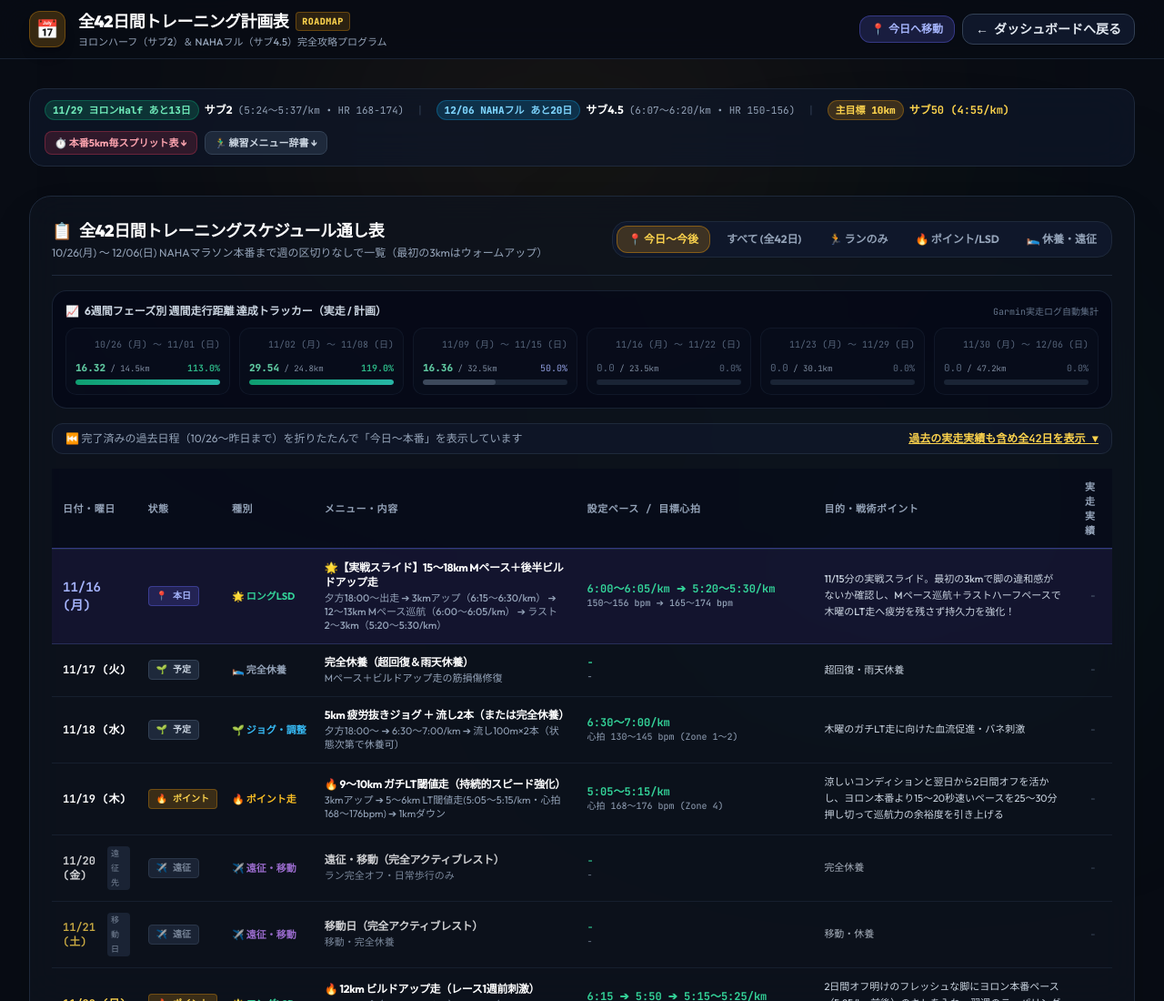
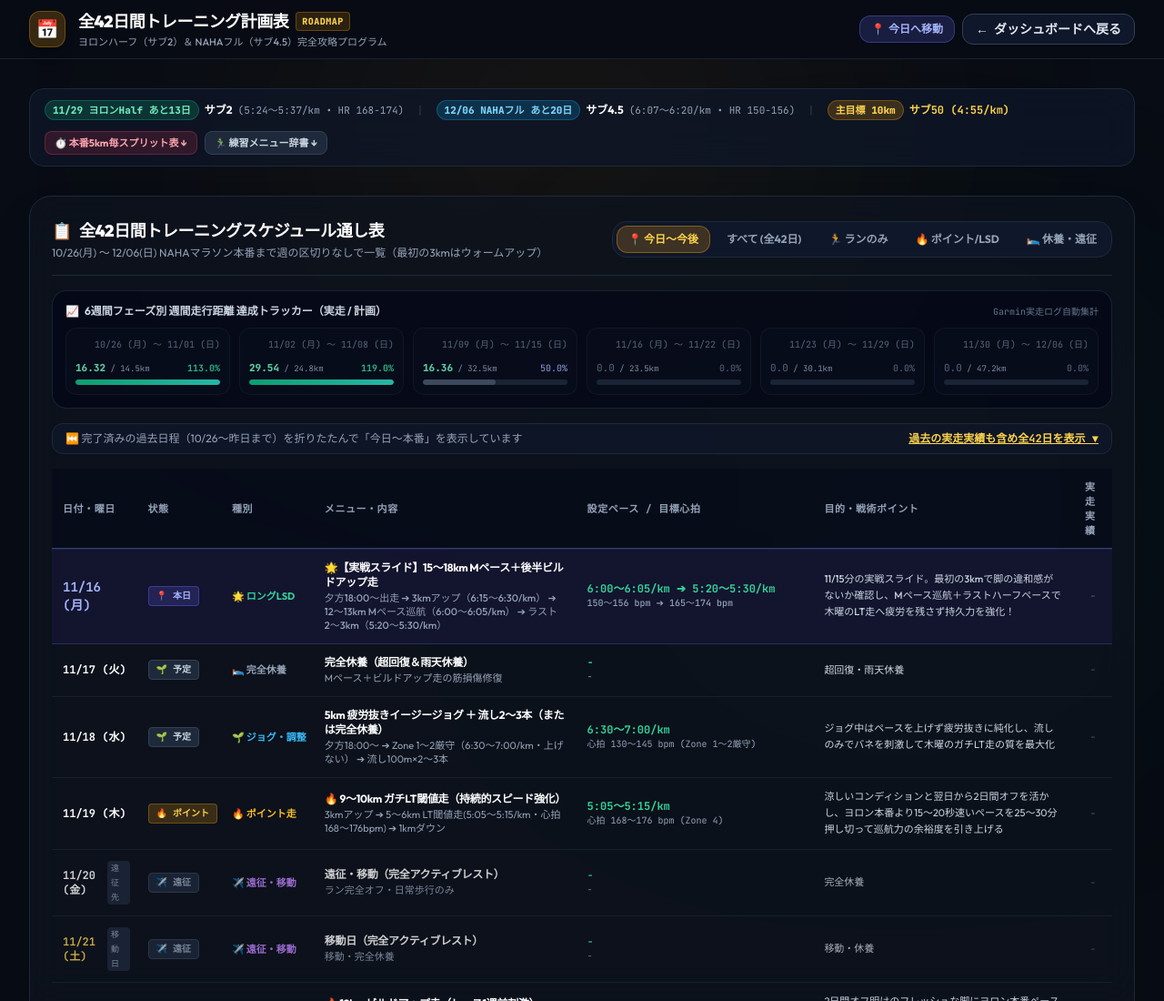
Before and after one commit to nem6ishi/running_analytics, a plain HTML site: page docs/schedule.html in a window 1280 px wide. Shown: the top 1100 px of the page at 91% size. Drawn offline with Linux system fonts and the light colour scheme.

Commit message:
docs: refine Nov 18 easy zone rule and Week 4 fallback adjustments

```diff
--- a/docs/schedule.html
+++ b/docs/schedule.html
@@ -1639,19 +1639,19 @@
 
               <!-- メニュー・内容 -->
               <td class="py-3 px-3 min-w-[200px]">
-                <div class="font-bold text-white tracking-tight text-xs">5km 疲労抜きジョグ ＋ 流し2本（または完全休養）</div>
-                <div class="text-[11px] text-slate-400 mt-0.5 leading-snug">夕方18:00〜 ➔ 6:30〜7:00/km ➔ 流し100m×2本（状態次第で休養可）</div>
+                <div class="font-bold text-white tracking-tight text-xs">5km 疲労抜きイージージョグ ＋ 流し2〜3本（または完全休養）</div>
+                <div class="text-[11px] text-slate-400 mt-0.5 leading-snug">夕方18:00〜 ➔ Zone 1〜2厳守（6:30〜7:00/km・上げない） ➔ 流し100m×2〜3本</div>
               </td>
 
               <!-- 設定ペース / 心拍 -->
               <td class="py-3 px-3 font-mono whitespace-nowrap">
                 <div class="text-emerald-400 font-bold">6:30〜7:00/km</div>
-                <div class="text-[10px] text-slate-400">心拍 130〜145 bpm (Zone 1〜2)</div>
-              </td>
-
-              <!-- 目的・ポイント -->
-              <td class="py-3 px-3 text-[11px] text-slate-300 min-w-[180px] leading-relaxed">
-                木曜のガチLT走に向けた血流促進・バネ刺激
+                <div class="text-[10px] text-slate-400">心拍 130〜145 bpm (Zone 1〜2厳守)</div>
+              </td>
+
+              <!-- 目的・ポイント -->
+              <td class="py-3 px-3 text-[11px] text-slate-300 min-w-[180px] leading-relaxed">
+                ジョグ中はペースを上げず疲労抜きに純化し、流しのみでバネを刺激して木曜のガチLT走の質を最大化
               </td>
 
               <!-- 実走実績 -->
```
Also changed, not shown: 2 other files.
